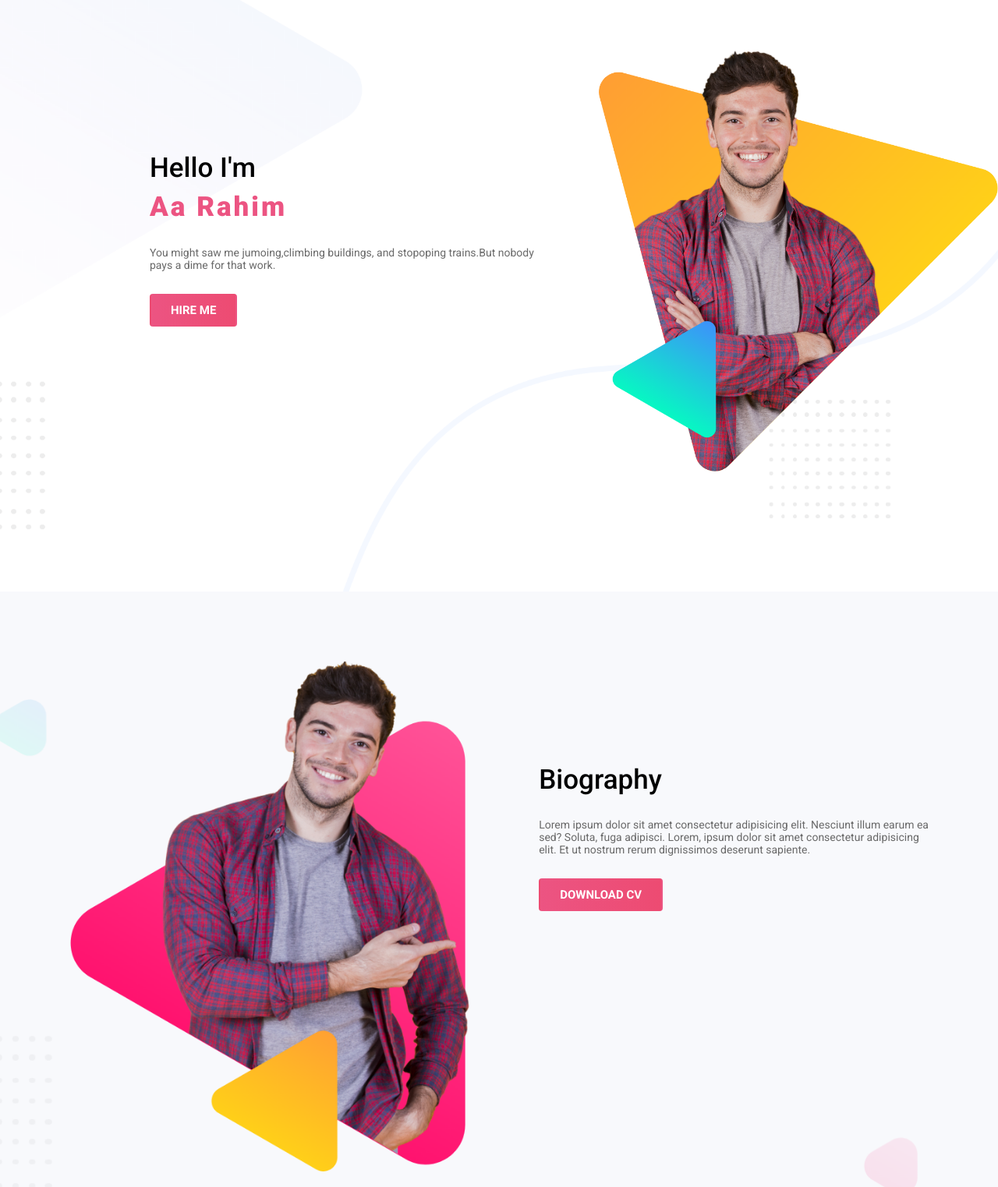
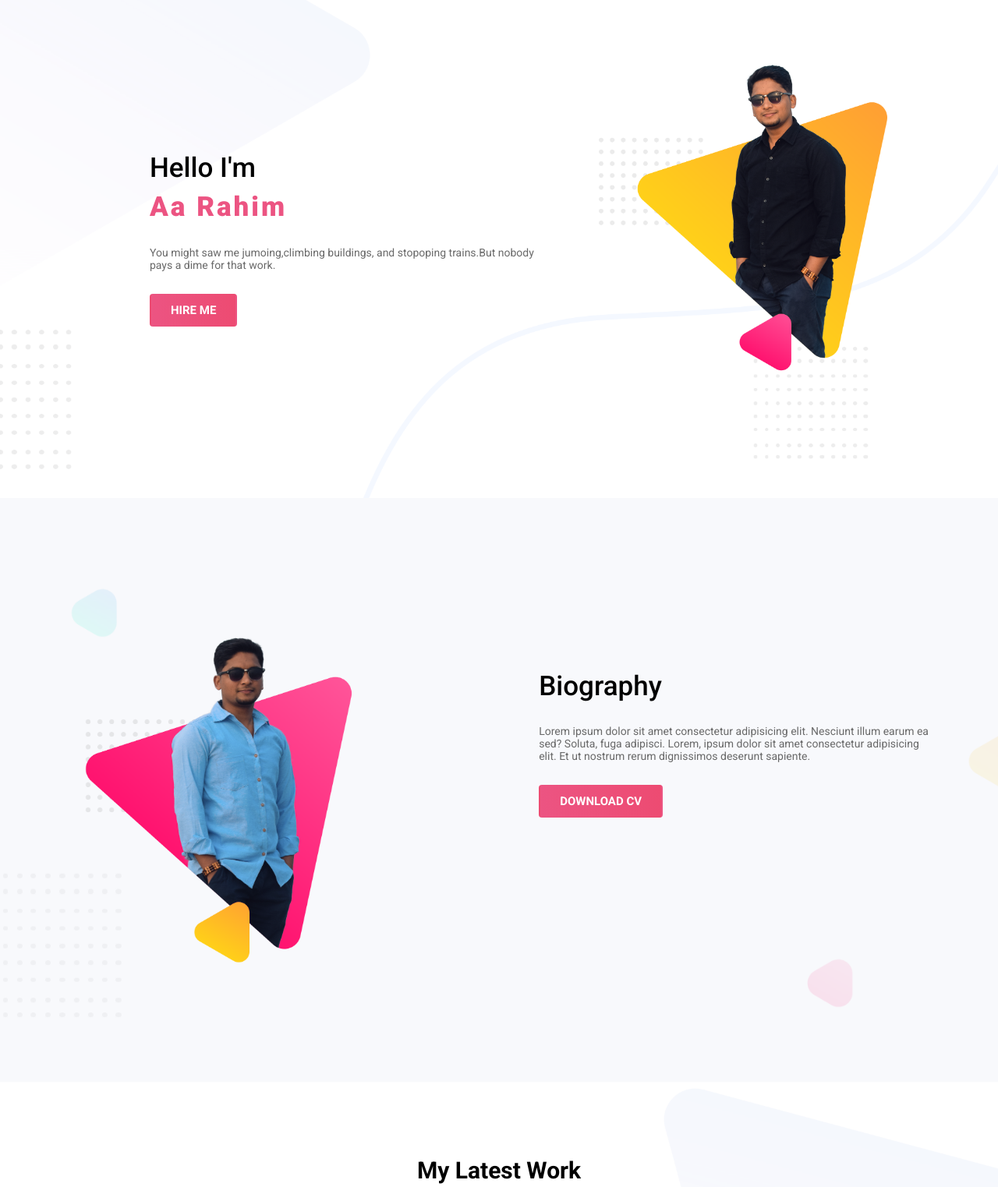
Before and after one commit to asrahim88/Personal-Website, a plain HTML site: page index.html in a window 1280 px wide. Shown: the top 1523 px of the page at 78% size. Drawn offline with Linux system fonts and the light colour scheme.

Commit message:
Complete Update

```diff
--- a/index.html
+++ b/index.html
@@ -19,7 +19,7 @@
 
             </div>
             <div class="header-image">
-                <img src="images/peter.png" alt="my photo">
+                <img src="images/image_2.png" alt="my photo">
             </div>
         </section>
         <!-- Header Area -->
@@ -27,7 +27,7 @@
         <!-- Biography  -->
         <section class="biography">
             <div class="divOne-image">
-                <img src="images/peter_dream.png" alt="Image">
+                <img src="images/image_1.png" alt="Image">
             </div>
             <div class="diveTwo-text">
                 <h1>Biography</h1>
--- a/style.css
+++ b/style.css
@@ -58,7 +58,7 @@ body{
     width: 40%;
     float: left;
     margin-left: 5%;
-    margin-top: 5%;
+
 }
 .header-image img{
     width: 100%;
```
Also changed, not shown: images/image_1.png (added), images/image_2.png (added).
